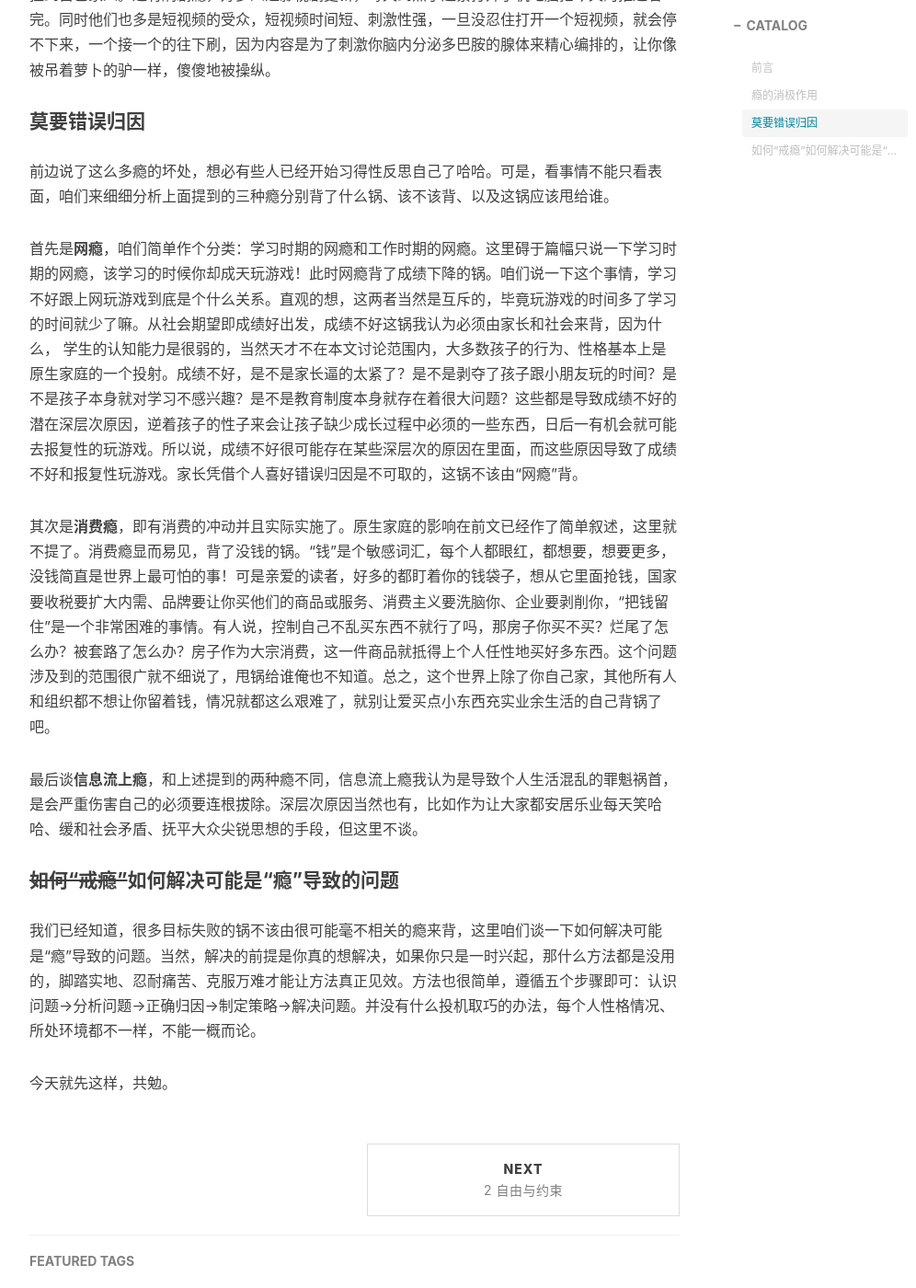
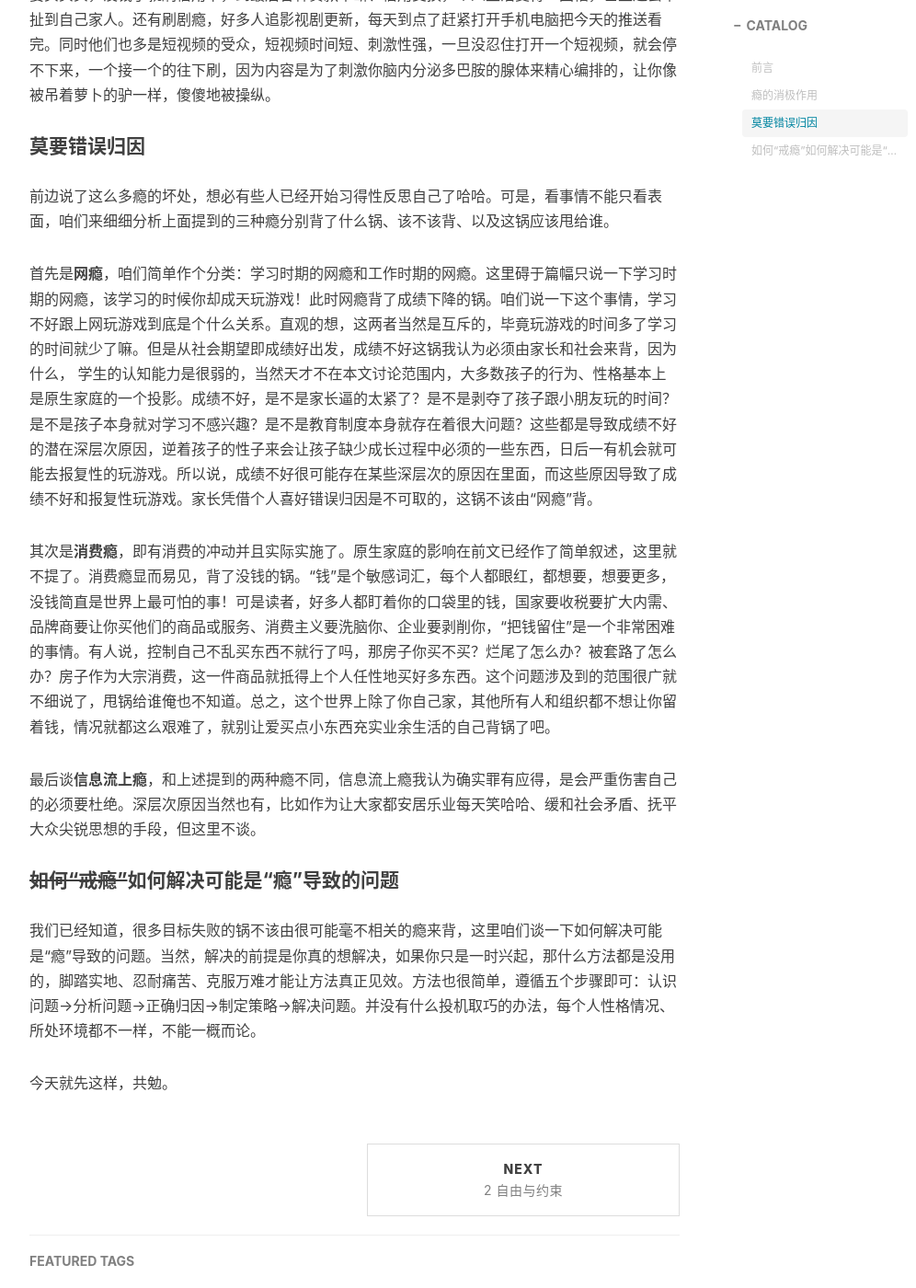
Before and after one commit to Fr3027/Fr3027.github.io, a Jekyll site: the page built from _posts/2022-08-06-addiction.md, in a window 1280 px wide and 1400 px high, scrolled down 852 px. Shown: the whole window at 92% size, without its empty margins (233-1229 px from the left). Built offline with Jekyll 4.4.1, drawn with Linux system fonts in a browser that asks for light colours; nearby versions of some CDN libraries; comment, search, counter and statistics services are not loaded; some of the changed text lies outside the part shown.

Commit message:
更新“瘾”

```diff
--- a/_posts/2022-08-06-addiction.md
+++ b/_posts/2022-08-06-addiction.md
@@ -22,11 +22,11 @@ tags:
 
 前边说了这么多瘾的坏处，想必有些人已经开始习得性反思自己了哈哈。可是，看事情不能只看表面，咱们来细细分析上面提到的三种瘾分别背了什么锅、该不该背、以及这锅应该甩给谁。
 
-首先是**网瘾**，咱们简单作个分类：学习时期的网瘾和工作时期的网瘾。这里碍于篇幅只说一下学习时期的网瘾，该学习的时候你却成天玩游戏！此时网瘾背了成绩下降的锅。咱们说一下这个事情，学习不好跟上网玩游戏到底是个什么关系。直观的想，这两者当然是互斥的，毕竟玩游戏的时间多了学习的时间就少了嘛。从社会期望即成绩好出发，成绩不好这锅我认为必须由家长和社会来背，因为什么， 学生的认知能力是很弱的，当然天才不在本文讨论范围内，大多数孩子的行为、性格基本上是原生家庭的一个投射。成绩不好，是不是家长逼的太紧了？是不是剥夺了孩子跟小朋友玩的时间？是不是孩子本身就对学习不感兴趣？是不是教育制度本身就存在着很大问题？这些都是导致成绩不好的潜在深层次原因，逆着孩子的性子来会让孩子缺少成长过程中必须的一些东西，日后一有机会就可能去报复性的玩游戏。所以说，成绩不好很可能存在某些深层次的原因在里面，而这些原因导致了成绩不好和报复性玩游戏。家长凭借个人喜好错误归因是不可取的，这锅不该由“网瘾”背。
+首先是**网瘾**，咱们简单作个分类：学习时期的网瘾和工作时期的网瘾。这里碍于篇幅只说一下学习时期的网瘾，该学习的时候你却成天玩游戏！此时网瘾背了成绩下降的锅。咱们说一下这个事情，学习不好跟上网玩游戏到底是个什么关系。直观的想，这两者当然是互斥的，毕竟玩游戏的时间多了学习的时间就少了嘛。但是从社会期望即成绩好出发，成绩不好这锅我认为必须由家长和社会来背，因为什么， 学生的认知能力是很弱的，当然天才不在本文讨论范围内，大多数孩子的行为、性格基本上是原生家庭的一个投影。成绩不好，是不是家长逼的太紧了？是不是剥夺了孩子跟小朋友玩的时间？是不是孩子本身就对学习不感兴趣？是不是教育制度本身就存在着很大问题？这些都是导致成绩不好的潜在深层次原因，逆着孩子的性子来会让孩子缺少成长过程中必须的一些东西，日后一有机会就可能去报复性的玩游戏。所以说，成绩不好很可能存在某些深层次的原因在里面，而这些原因导致了成绩不好和报复性玩游戏。家长凭借个人喜好错误归因是不可取的，这锅不该由“网瘾”背。
 
-其次是**消费瘾**，即有消费的冲动并且实际实施了。原生家庭的影响在前文已经作了简单叙述，这里就不提了。消费瘾显而易见，背了没钱的锅。“钱”是个敏感词汇，每个人都眼红，都想要，想要更多，没钱简直是世界上最可怕的事！可是亲爱的读者，好多的都盯着你的钱袋子，想从它里面抢钱，国家要收税要扩大内需、品牌要让你买他们的商品或服务、消费主义要洗脑你、企业要剥削你，“把钱留住”是一个非常困难的事情。有人说，控制自己不乱买东西不就行了吗，那房子你买不买？烂尾了怎么办？被套路了怎么办？房子作为大宗消费，这一件商品就抵得上个人任性地买好多东西。这个问题涉及到的范围很广就不细说了，甩锅给谁俺也不知道。总之，这个世界上除了你自己家，其他所有人和组织都不想让你留着钱，情况就都这么艰难了，就别让爱买点小东西充实业余生活的自己背锅了吧。
+其次是**消费瘾**，即有消费的冲动并且实际实施了。原生家庭的影响在前文已经作了简单叙述，这里就不提了。消费瘾显而易见，背了没钱的锅。“钱”是个敏感词汇，每个人都眼红，都想要，想要更多，没钱简直是世界上最可怕的事！可是读者，好多人都盯着你的口袋里的钱，国家要收税要扩大内需、品牌商要让你买他们的商品或服务、消费主义要洗脑你、企业要剥削你，“把钱留住”是一个非常困难的事情。有人说，控制自己不乱买东西不就行了吗，那房子你买不买？烂尾了怎么办？被套路了怎么办？房子作为大宗消费，这一件商品就抵得上个人任性地买好多东西。这个问题涉及到的范围很广就不细说了，甩锅给谁俺也不知道。总之，这个世界上除了你自己家，其他所有人和组织都不想让你留着钱，情况就都这么艰难了，就别让爱买点小东西充实业余生活的自己背锅了吧。
 
-最后谈**信息流上瘾**，和上述提到的两种瘾不同，信息流上瘾我认为是导致个人生活混乱的罪魁祸首，是会严重伤害自己的必须要连根拔除。深层次原因当然也有，比如作为让大家都安居乐业每天笑哈哈、缓和社会矛盾、抚平大众尖锐思想的手段，但这里不谈。
+最后谈**信息流上瘾**，和上述提到的两种瘾不同，信息流上瘾我认为确实罪有应得，是会严重伤害自己的必须要杜绝。深层次原因当然也有，比如作为让大家都安居乐业每天笑哈哈、缓和社会矛盾、抚平大众尖锐思想的手段，但这里不谈。
 
 #### ~~如何“戒瘾”~~如何解决可能是“瘾”导致的问题
 
```
Also changed, not shown: other parts of _posts/2022-08-06-addiction.md (+1 -1 lines), 2 other files.
